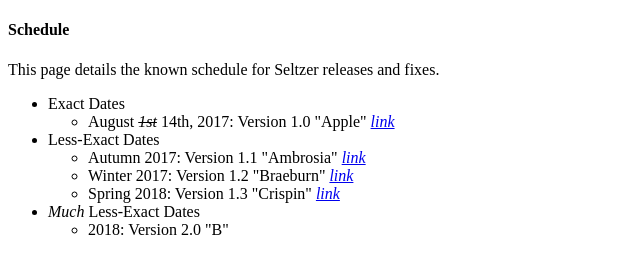
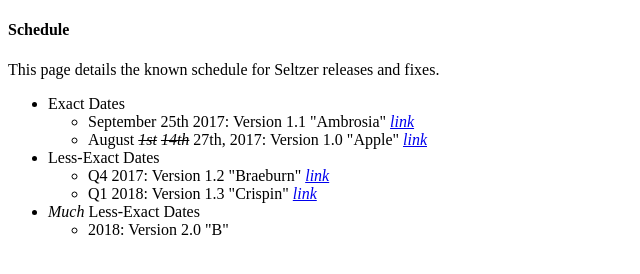
Before and after one commit to MrNakaan/Seltzer, a plain HTML site: page seltzer-site/src/main/java/tech/seltzer/Schedule.html in a window 1280 px wide. Shown: the whole page, without its empty margins (0-640 px from the left). Drawn offline with Linux system fonts and the light colour scheme.

Commit message:
Updating the site's schedule and docs

```diff
--- a/seltzer-site/src/main/java/tech/seltzer/Schedule.html
+++ b/seltzer-site/src/main/java/tech/seltzer/Schedule.html
@@ -14,9 +14,18 @@
 							<ul class="collection">
 								<li class="collection-item">
 									<div>
+										September 25th 2017: Version 1.1 "Ambrosia"
+										<a href="/docs/apple#ambrosia" class="secondary-content light-blue-text">
+											<i class="material-icons light-blue-text">link</i>
+										</a>
+									</div>
+								</li>
+								<li class="collection-item">
+									<div>
 										August
 										<span style="text-decoration: line-through; font-style: italic;">1st</span>
-										14th, 2017: Version 1.0 "Apple"
+										<span style="text-decoration: line-through; font-style: italic;">14th</span>
+										27th, 2017: Version 1.0 "Apple"
 										<a href="/docs/apple" class="secondary-content light-blue-text">
 											<i class="material-icons light-blue-text">link</i>
 										</a>
@@ -31,15 +40,7 @@
 							<ul class="collection">
 								<li class="collection-item">
 									<div>
-										Autumn 2017: Version 1.1 "Ambrosia"
-										<a href="/docs/apple#ambrosia" class="secondary-content light-blue-text">
-											<i class="material-icons light-blue-text">link</i>
-										</a>
-									</div>
-								</li>
-								<li class="collection-item">
-									<div>
-										Winter 2017: Version 1.2 "Braeburn"
+										Q4 2017: Version 1.2 "Braeburn"
 										<a href="/docs/apple#braeburn" class="secondary-content light-blue-text">
 											<i class="material-icons light-blue-text">link</i>
 										</a>
@@ -47,7 +48,7 @@
 								</li>
 								<li class="collection-item">
 									<div>
-										Spring 2018: Version 1.3 "Crispin"
+										Q1 2018: Version 1.3 "Crispin"
 										<a href="/docs/apple#crispin" class="secondary-content light-blue-text">
 											<i class="material-icons light-blue-text">link</i>
 										</a>
```
Also changed, not shown: 1 other file.
